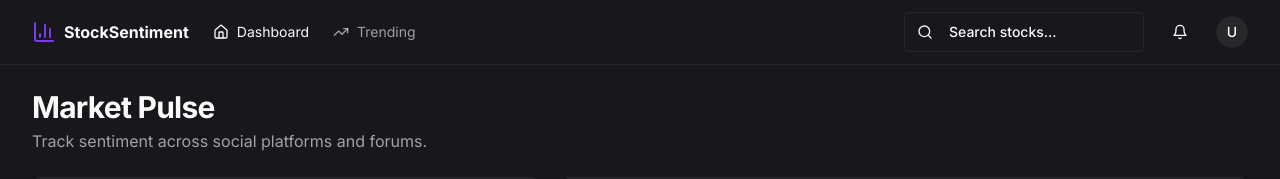
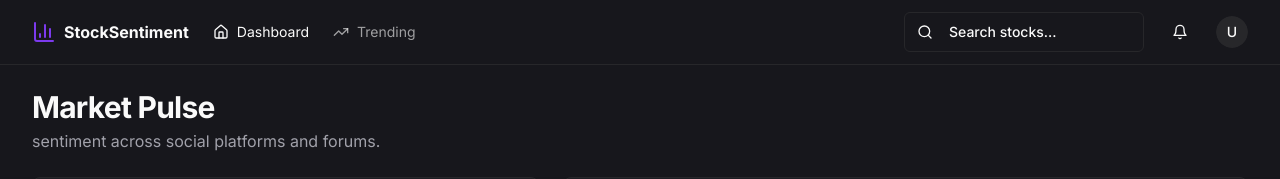
Before and after one commit to brandonq123/GoldenStandard, a Next.js app in the folder Frontend/: page /dashboard in a window 1280 px wide. Shown: the top 179 px of the page. Built offline with nearby package versions, Linux system fonts and the light colour scheme.

Commit message:
Update page.tsx

```diff
--- a/Frontend/app/dashboard/page.tsx
+++ b/Frontend/app/dashboard/page.tsx
@@ -8,7 +8,7 @@ export default function DashboardPage() {
   return (
     <>
       <DashboardShell>
-        <DashboardHeader heading="Market Pulse" text="Track sentiment across social platforms and forums." />
+        <DashboardHeader heading="Market Pulse" text=" sentiment across social platforms and forums." />
         <div className="grid gap-6 lg:grid-cols-7">
           {/* Left column - Stocks */}
           <div className="flex flex-col gap-6 lg:col-span-3">
```
